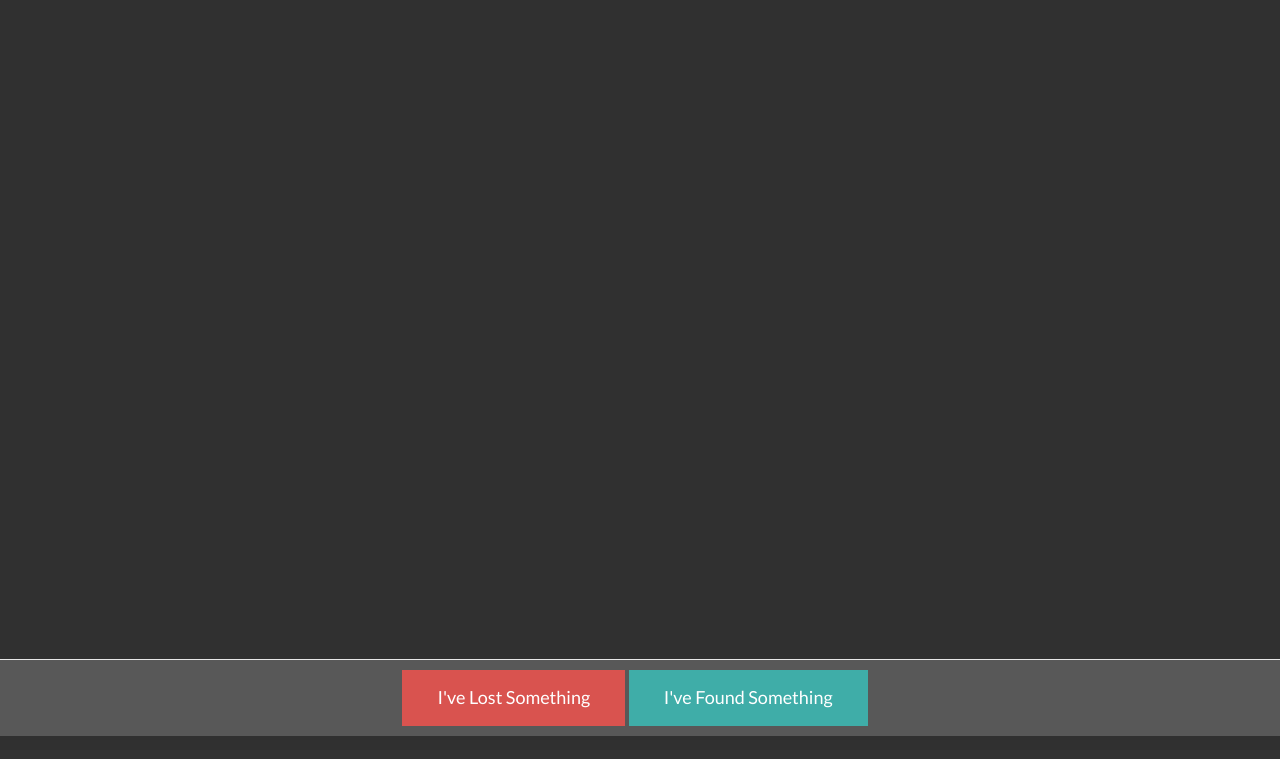
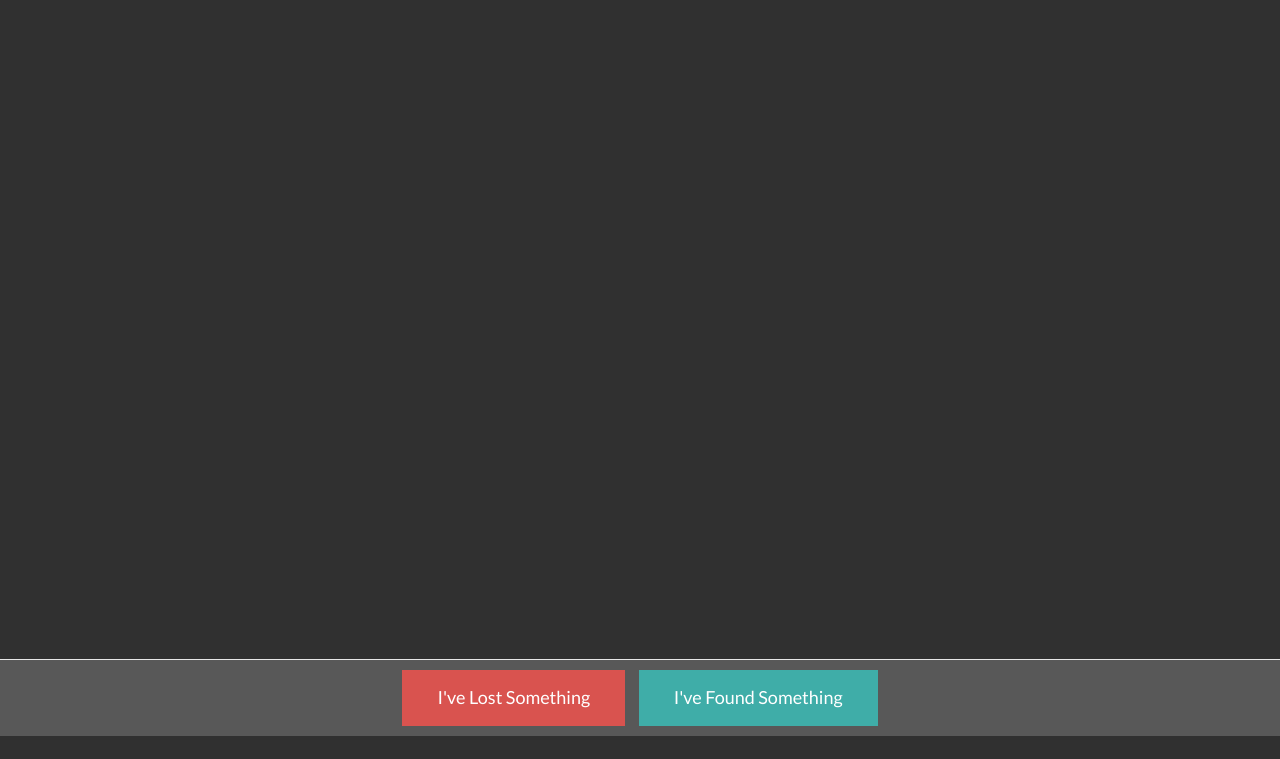
Before and after one commit to prateek68/findmystuff, a Django app: template lostnfound/templates/done.html in a window 1280 px wide. Shown: the part 64-823 px from the top of the page. Before the commit the page ends 800 px from the top, so only its background shows below. Run offline with Django 3.2, Linux system fonts and the light colour scheme; the template is opened without the code that fills it: values that come from a table or form of the project are taken from there, others are empty; the visitor is signed in with stand-in values (Sample User, id 1); data comes from the database, SQL or seed files in the repository; parts of the project's set-up code (start-up, migrations or seed data) failed here and were passed over; some libraries are stand-ins or nearby versions.

Commit message:
Minor. improved home page layout #9.

```diff
--- a/lostnfound/templates/done.html
+++ b/lostnfound/templates/done.html
@@ -68,7 +68,7 @@
         popup_html += 'I found it !';
       }
       else{
-        popup_html += 'Hey. Its mine !';
+        popup_html += "It's mine !";
       }
 
       popup_html += '</a> </div></div> ';
@@ -99,7 +99,6 @@
 
 	 <style type="text/css">
 body{
-font-size:100%;
 background-color:#303030;
 }
 
@@ -108,13 +107,13 @@ background-color:#303030;
     width: 100%;
 	font-size: 28px;
 	font-weight:700;
-    color: #DDDDDD;`
+    color: #DDDDDD;
 	text-align: center;
   }
 
 </style>
 
-<div class="container" style="height:100%;width:100%;padding:5px 0px 0px 0px">
+<div class="container" style="height:100%;width:100%;padding:0px 0px 0px 0px">
 	 <div id="map-canvas" style ="height:100%;width:100%"></div>
 </div>
 
@@ -125,9 +124,9 @@ background-color:#303030;
 	<div class="container">
 
 			<center>
-			<div class="btn-group btn-lg" style="padding:10px 10px 10px 0px">
-			<a href="/lostitem"><button type="button" class="btn btn-danger" >I've Lost Something</button></a>
-			<a href="/founditem"><button type="button" class="btn btn-success" >I've Found Something</button></a>
+			<div class="btn-group btn-lg" style="padding:10px 10px 10px 10px">
+			<a href="/lostitem"><button type="button" class="btn btn-danger" style="margin-right:5px;">I've Lost Something</button></a>
+			<a href="/founditem"><button type="button" class="btn btn-success" style="margin-left:5px;">I've Found Something</button></a>
 
 			</div>
 
--- a/lostnfound/templates/log.html
+++ b/lostnfound/templates/log.html
@@ -52,7 +52,7 @@ $(document).ready(function(){
 {{ x.time|timesince }} ago.</span></td>
 <td>{{x.additionalinfo}} </td>
 
-<td><button class="btn-success confirm-button" data-toggle="modal" data-remote="true"  data-type='lost' data-id="{{ x.pk }}" >I've found it..!!</button></td>
+<td><button class="btn btn-success btn-xs confirm-button" data-toggle="modal" data-remote="true"  data-type='lost' data-id="{{ x.pk }}" >I've found it..!!</button></td>
 <td> <center>{% if x.image %}<a href="{{ x.image.url }}" target="new"><span style="color:black" class="glyphicon glyphicon-camera"> </span></a>{% else %} - {% endif %}</center></td>
 
 {% endfor %}
@@ -86,9 +86,9 @@ $(document).ready(function(){
 <td>{{x.itemname}} </td>
 <td>Found at {{x.location}} about <span data-toggle="tooltip" title="{{ x.time }}">
 {{ x.time|timesince }} ago.</span></td>
-<td>{{x.additonalinfo}} </td>
+<td>{{x.additionalinfo}} </td>
 
-<td><button class="btn-danger confirm-button" data-toggle="modal" data-type='found' data-remote="true" data-id="{{ x.pk }}" >It's mine..!!</button></td>
+<td><button class="btn btn-danger btn-xs confirm-button " data-toggle="modal" data-type='found' data-remote="true" data-id="{{ x.pk }}" >It's mine..!!</button></td>
 <td> <center>{% if x.image %}<a href="{{ x.image.url }}" target="new"><span style="color:black" class="glyphicon glyphicon-camera"> </span></a>{% else %} - {% endif %}</center></td>
 
 {% endfor %}
```
